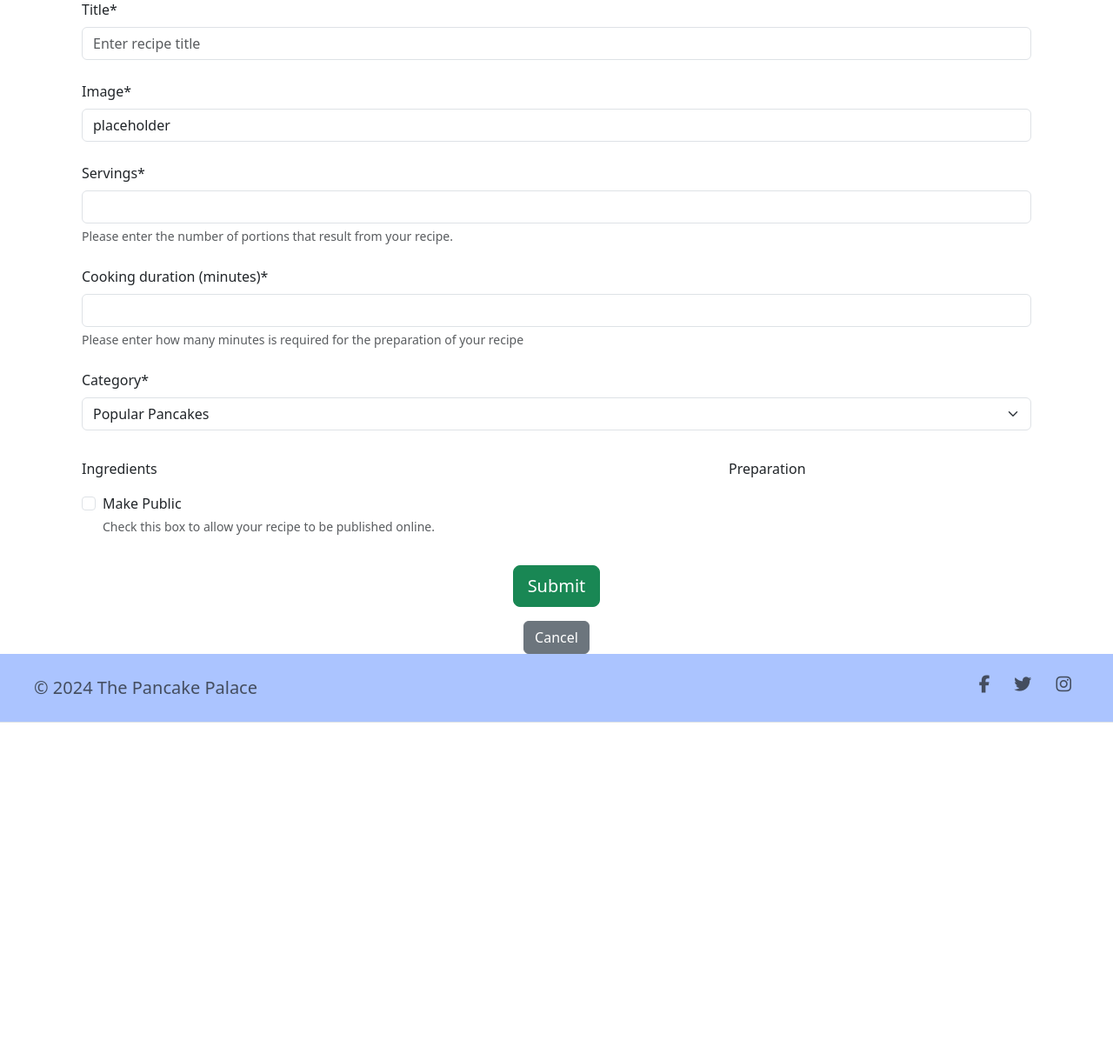
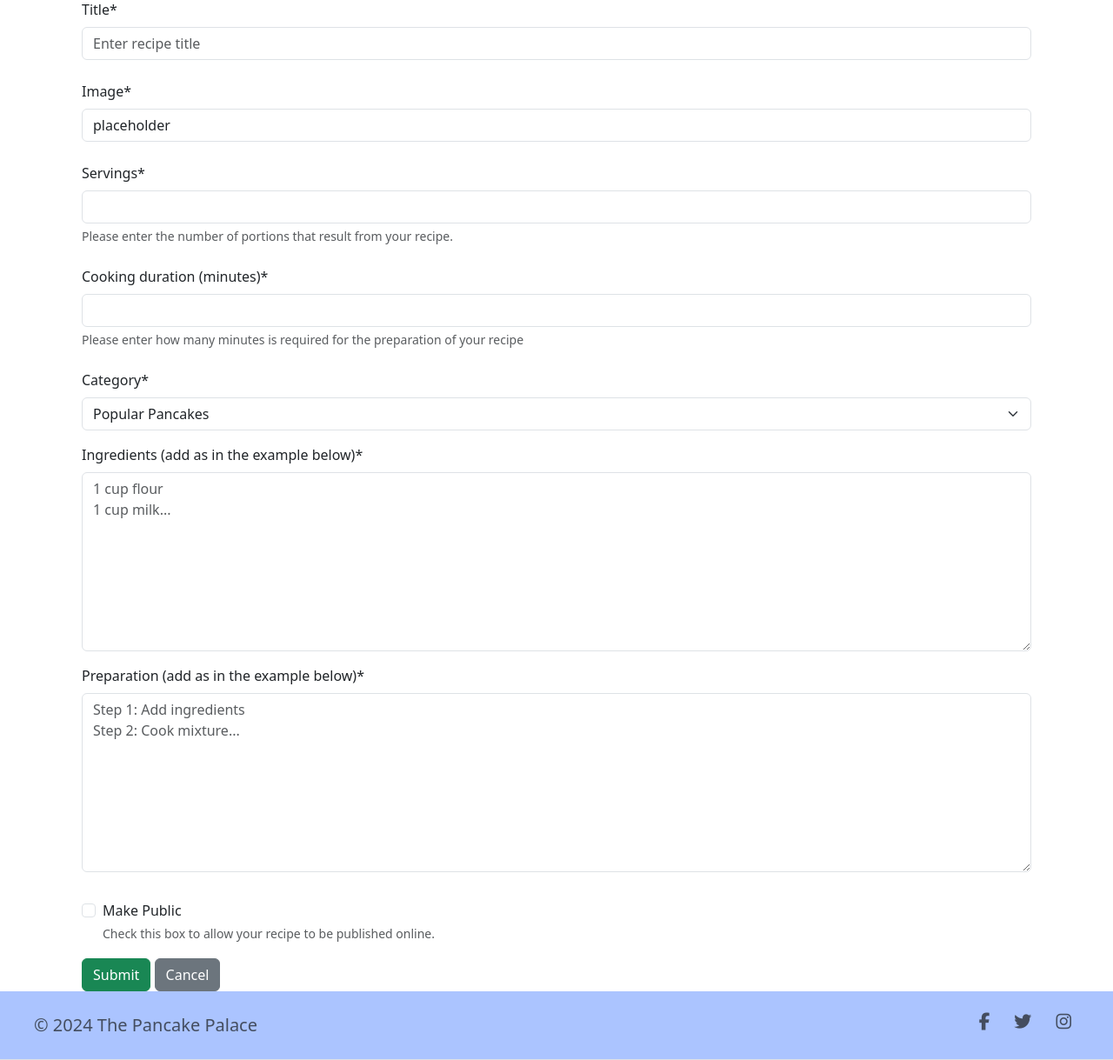
Before and after one commit to vega-2135/the_pancake_palace, a Django app: page /share/ in a window 1280 px wide. Shown: the part 216-1435 px from the top of the page at 87% size. Before the commit the page ends 1047 px from the top, so only its background shows below. Run offline with Django 4.2, Linux system fonts and the light colour scheme; the visitor is signed in with stand-in values (Sample User, id 1); parts of the project's set-up code (start-up, migrations or seed data) failed here and were passed over; some libraries are stand-ins or nearby versions.

Commit message:
Modify form for submitting a recipe
* Change made to make the form easier for users to fill out.

Signed-off-by: Carolina Romero Carrasco <mcarolinarc28@gmail.com>

```diff
--- a/recipes/forms.py
+++ b/recipes/forms.py
@@ -2,14 +2,10 @@ from django import forms
 from django.forms import (
     Form,
     ModelForm,
-    MultiWidget,
-    MultiValueField,
-    TextInput,
-    Textarea,
-    SelectMultiple,
-    formset_factory
 )
 from .models import Recipe, Comment
+from crispy_forms.helper import FormHelper
+from crispy_forms.layout import Layout, Field
 
 
 class CommentForm(forms.ModelForm):
@@ -42,13 +38,22 @@ class RecipeForm(ModelForm):
         ]
         labels = {
             'make_public': 'Make Public',
-            'cooking_duration': 'Cooking duration (minutes)'
+            'cooking_duration': 'Cooking duration (minutes)',
+            'ingredients': 'Ingredients (add as in the example below)',
+            'preparation': 'Preparation (add as in the example below)'
         }
         widgets = {
             'title': forms.TextInput(attrs={
                 'placeholder': 'Enter recipe title'
             }),
+            'ingredients': forms.Textarea(attrs={
+                'placeholder': '1 cup flour \n1 cup milk...',
+                'rows': 8,
+                'cols': 40
+            }),
+            'preparation': forms.Textarea(attrs={
+                'placeholder': 'Step 1: Add ingredients \nStep 2: Cook mixture...',
+                'rows': 8,
+                'cols': 40
+            })
         }
-
-        def __init__(self, *args, **kwargs):
-            super().__init__(*args, **kwargs)
--- a/templates/share_recipe.html
+++ b/templates/share_recipe.html
@@ -25,49 +25,23 @@
                 <div>
                     {{ form.category | as_crispy_field }}
                 </div>
-            </div>
-            <div class="row mt-3">
-                <div class="col-md-8">
-                    {{ ingredients_formset.management_form }}
-                    <label for="id_ingredients-0-ingredients_0">Ingredients</label>
-                    <table id="ingredients-formset">
-                        <tbody>
-                            {% for form in ingredients_formset %}
-                            <tr>
-                                <td>
-                                    {{ form | crispy }}
-                                </td>
-                            </tr>
-                            {% endfor %}
-                        </tbody>
-                    </table>
+                <div>
+                    {{ form.ingredients| as_crispy_field }}
                 </div>
-                <div class="col-md-4">
-                    {{ preparation_formset.management_form }}
-                    <label for="id_method-0-method">Preparation</label>
-                    <table id="preparation-formset">
-                        <tbody>
-                            {% for form in preparation_formset %}
-                            <tr>
-                                <td>
-                                    {{ form | crispy }}
-                                </td>
-                            </tr>
-                            {% endfor %}
-                        </tbody>
-                    </table>
+                <div>
+                    {{ form.preparation | as_crispy_field }}
                 </div>
             </div>
+
             <div class="row mt-3">
                 {{ form.make_public | as_crispy_field }}
             </div>
-            <div class="text-center">
-                <input class="recipe-submit btn btn-success btn-lg mt-3" type="submit" value="Submit">
+            <div>
+            <div>
+                <input class="recipe-submit btn btn-success" type="submit" value="Submit">
+                <a class="recipe-cancel btn btn-secondary" href="{% url 'home' %}" role="button">Cancel</a>
             </div>
         </form>
-        <div class="text-center mt-3">
-            <a class="recipe-cancel btn btn-secondary" href="{% url 'home' %}" role="button">Cancel</a>
-        </div>
     </div>
 </section>
 {%endblock%}
```
